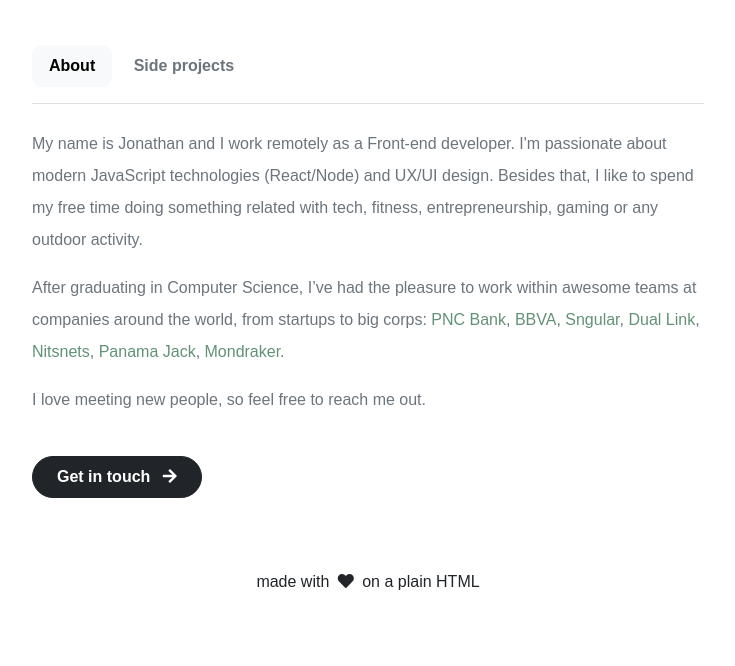
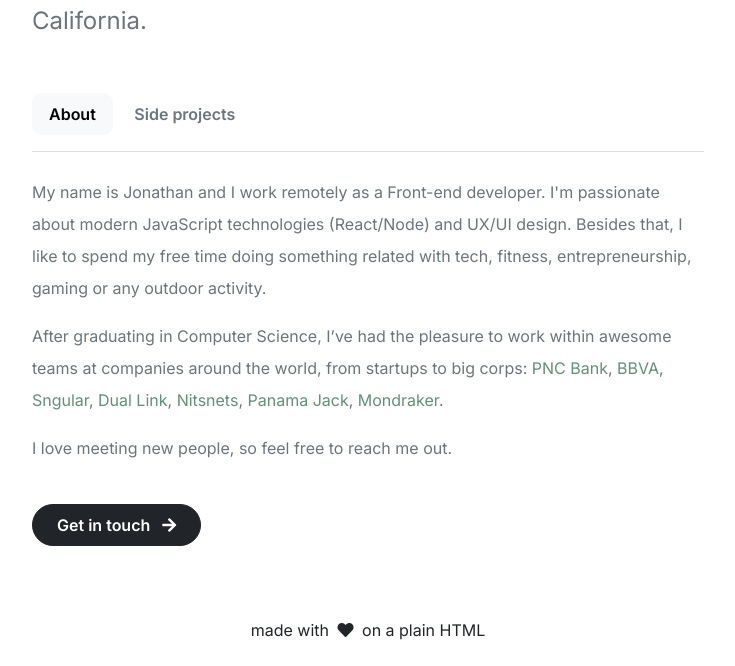
Before and after one commit to jonathanmartinez/website, a plain HTML site: page index.html in a window 1280 px wide. Shown: the part 295-961 px from the top of the page, without its empty margins (272-1007 px from the left). Before the commit the page ends 913 px from the top, so only its background shows below. Drawn offline with nearby package versions, Linux system fonts and the light colour scheme.

Commit message:
Launching new website

```diff
--- a/css/styles.css
+++ b/css/styles.css
@@ -1,5 +1,5 @@
 * {
-  font-family: "Inter V", sans-serif;
+  font-family: "Inter", sans-serif;
 }
 
 .text-jon {
```
